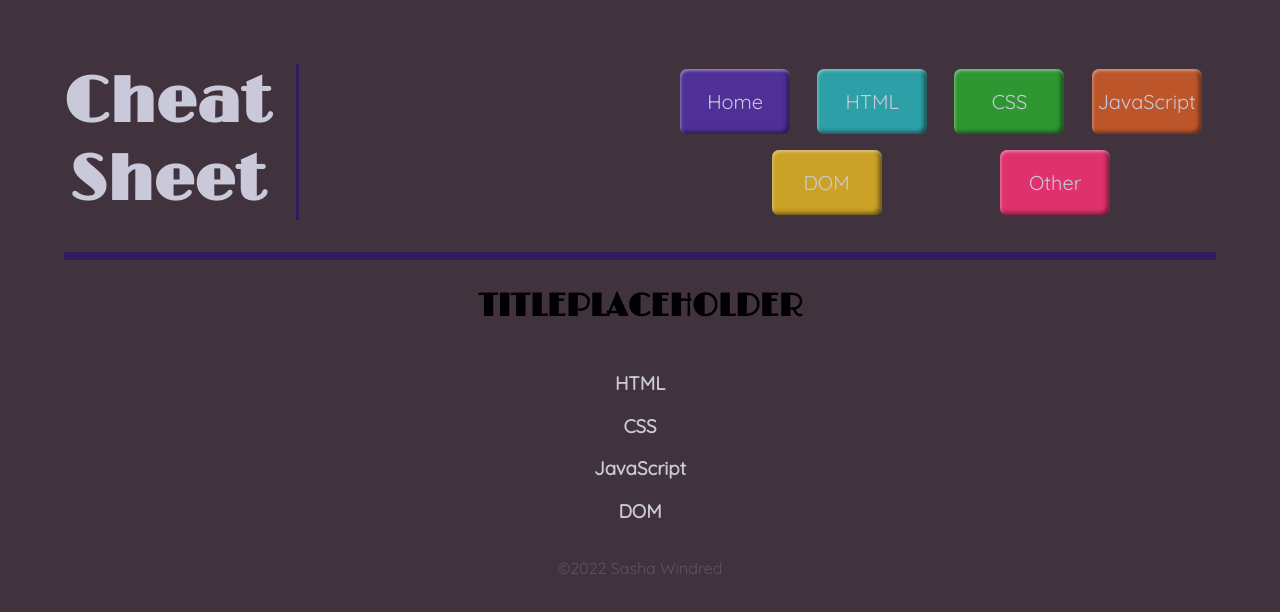
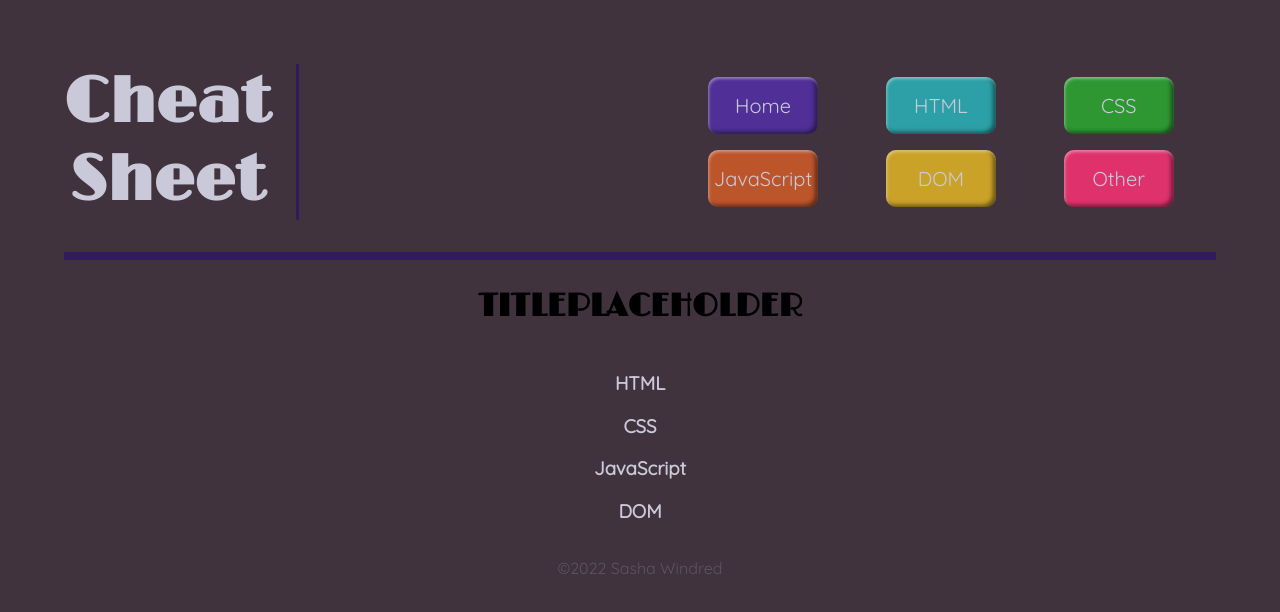
Before and after one commit to SashaisaFish/cheat-sheet, a website: page index.html in a window 1280 px wide. Drawn offline with nearby package versions, Linux system fonts and the light colour scheme.

Commit message:
nav bar working, cleaner code

```diff
--- a/media-queries/desktop.css
+++ b/media-queries/desktop.css
@@ -9,11 +9,11 @@
 		justify-content: flex-end;
 		justify-content: space-evenly;
 	}
-	nav a {
+	.link-btn {
 		/* flex-basis: max-content; */
 		/* width: max-content; */
 		box-sizing: border-box;
-		margin: 1vh 1vw;
+		margin: 1vh 2vw;
 	}
 	h1 {
 		font-size: 4em;
--- a/media-queries/phone.css
+++ b/media-queries/phone.css
@@ -1,6 +1,35 @@
 /* @import "../style.css"; */
 /* || LANDSCAPE */
 @media screen and (orientation: landscape) {
+	header {
+		max-width: 100%;
+		grid-template-columns: min-content 2fr 3fr;
+		place-items: center;
+	}
+	nav {
+		display: grid;
+		grid-column: 3;
+		justify-self: end;
+		grid-template-columns: repeat(3, 1fr);
+		grid-template-rows: repeat(2, 14vh);
+		align-content: stretch;
+		grid-template-areas:
+			"i h c"
+			"j d o";
+		/* justify-content: space-between; */
+	}
+	.link-btn {
+		margin: 0.5vh 0.5vw;
+		text-align: center;
+		align-self: center;
+		/* padding: auto 0; */
+	}
+	.link-text {
+		margin: 2vh auto;
+	}
+	h1 {
+		font-size: 4em;
+	}
 }
 /* || PORTRAIT */
 @media screen and (orientation: portrait) {
@@ -22,15 +51,15 @@
 			"d"
 			"o";
 	}
-	nav a {
+	.link-btn {
 		box-sizing: border-box;
-		margin: 0.5vh 0;
+		margin: 0.25vh 0;
 		/* height: 50px; */
 		display: flex;
 		place-content: center;
 	}
-	nav a p {
-		margin: 1vh 1vw;
+	.link-text {
+		margin: 0.5vh 1vw;
 	}
 	h1 {
 		font-size: 3.5em;
--- a/media-queries/tablet.css
+++ b/media-queries/tablet.css
@@ -21,7 +21,7 @@
 			"c j"
 			"d o";
 	}
-	nav a {
+	.link-btn {
 		margin: 0.5vh 0.5vw;
 		text-align: center;
 		align-self: center;
--- a/script.js
+++ b/script.js
@@ -7,89 +7,72 @@
 /**Element: *Nav*
  */
 function makeNavBar() {
-	// Constants
+	// declare variables
+	let indexText;
+	let indexLink;
+	let htmlText;
+	let htmlLink;
+	let cssText;
+	let cssLink;
+	let jsText;
+	let jsLink;
+	let domText;
+	let domLink;
+	let otherText;
+	let otherLink;
 
-	// // create <ul> element
-	// const list = document.createElement("ul");
-
-	// // set attributes
-	// list.id = "nav-list";
-
-	// // create <li> elements
-
-	// const indexText = document.createElement("li");
-	// const htmlText = document.createElement("li");
-	// const cssText = document.createElement("li");
-	// const jsText = document.createElement("li");
-	// const domText = document.createElement("li");
-	// const otherText = document.createElement("li");
-
-	// // set attributess
-
-	// indexText.id = "index-nav"
-	// htmlText.id = "html-nav";
-	// cssText.id = "css-nav";
-	// jsText.id = "js-nav";
-	// domText.id = "dom-nav";
-	// otherText.id = "other-nav";
+	// create <p> elements
+	indexText = createP(indexText, "index-nav-text", "link-text", "Home");
+	htmlText = createP(htmlText, "html-nav-text", "link-text", "HTML");
+	cssText = createP(cssText, "css-nav-text", "link-text", "CSS");
+	jsText = createP(jsText, "js-nav-text", "link-text", "JavaScript");
+	domText = createP(domText, "dom-nav-text", "link-text", "DOM");
+	otherText = createP(otherText, "other-nav-text", "link-text", "Other");
 
 	// create <a> elements
-	const indexLink = document.createElement("a");
-	const htmlLink = document.createElement("a");
-	const cssLink = document.createElement("a");
-	const jsLink = document.createElement("a");
-	const domLink = document.createElement("a");
-	const otherLink = document.createElement("a");
 
-	// set attributes
-	setLinkAttributes(indexLink, "index-nav", "../index.html", "<p>Home</p>");
-	setLinkAttributes(
+	indexLink = createLink(indexLink, "index-nav", "../index.html", "link-btn");
+	htmlLink = createLink(
 		htmlLink,
 		"html-nav",
 		"../2-html-page/html-page.html",
-		"<p>HTML</p>"
+		"link-btn"
 	);
-	setLinkAttributes(
+	cssLink = createLink(
 		cssLink,
 		"css-nav",
 		"../3-css-page/css-page.html",
-		"<p>CSS</p>"
+		"link-btn"
 	);
-	setLinkAttributes(
+	jsLink = createLink(
 		jsLink,
 		"js-nav",
 		"../4-javascript-page/javascript-page.html",
-		"<p>JavaScript</p>"
+		"link-btn"
 	);
-	setLinkAttributes(
+	domLink = createLink(
 		domLink,
 		"dom-nav",
 		"../5-dom-page/dom-page.html",
-		"<p>DOM</p>"
+		"link-btn"
 	);
-	setLinkAttributes(
+	otherLink = createLink(
 		otherLink,
 		"other-nav",
 		"../6-other-page/other-page.html",
-		"<p>Other</p>"
+		"link-btn"
 	);
+
+	// append <p> elements to <a> elements
+	indexLink.append(indexText);
+	htmlLink.append(htmlText);
+	cssLink.append(cssText);
+	jsLink.append(jsText);
+	domLink.append(domText);
+	otherLink.append(otherText);
 
 	// append <a> elements to <nav> element
 	nav.append(indexLink, htmlLink, cssLink, jsLink, domLink, otherLink);
-
-	// // append <a> elements to <li> elements
-	// indexText.append(indexLink);
-	// htmlText.append(htmlLink);
-	// cssText.append(cssLink);
-	// jsText.append(jsLink);
-	// domText.append(domLink);
-	// otherText.append(otherLink);
-
-	// // append <li> elements to <ul> elements
-	// list.append(indexText, htmlText, cssText, jsText, domText, otherText);
-
-	// // append <ul> element to nav
-	// nav.append(list);
 }
 makeNavBar();
 
@@ -107,14 +90,28 @@
 
 // HELPER FUNCTIONS
 
-/**CREATE LINK
- * @param  {} element
+/**CREATE LINK ELEMENT
+ * @param  {string} elementName
  * @param  {string} elementId
  * @param  {string} hrefLink
+ */
+function createLink(elementName, elementId, elementLink, elementClasses) {
+	elementName = document.createElement("a");
+	elementName.id = elementId;
+	elementName.href = elementLink;
+	elementName.classList.add(elementClasses);
+	return elementName;
+}
+/** CREATE P ELEMENT
+ * @param  {string} elementName
+ * @param  {string} elementId
+ * @param  {string} elementClasses
  * @param  {string} text
  */
-function setLinkAttributes(element, elementId, hrefLink, text) {
-	element.id = elementId;
-	element.href = hrefLink;
-	element.innerHTML = text;
+function createP(elementName, elementId, elementClasses, text) {
+	elementName = document.createElement("p");
+	elementName.id = elementId;
+	elementName.classList.add(elementClasses);
+	elementName.innerText = text;
+	return elementName;
 }
--- a/style.css
+++ b/style.css
@@ -1,8 +1,8 @@
 /* || IMPORTS */
 @import url("https://fonts.googleapis.com/css?family=Limelight&display=swap");
 @import url("https://fonts.googleapis.com/css?family=Quicksand&display=swap");
-@import "./media-queries/phone.css" screen and (max-device-width: 480px),
-	screen and (max-width: 480px);
+@import "./media-queries/phone.css" screen and (max-device-width: 900px),
+	screen and (max-width: 900px);
 @import "./media-queries/tablet.css" screen and (min-device-width: 481px) and
 		(max-device-width: 1024px),
 	screen and (min-width: 481px) and (max-width: 1024px);
@@ -29,23 +29,25 @@
 	--light-pink: #df326c;
 	--button-shine: 1px 2px 3px rgba(255, 255, 255, 40%) inset,
 		-3px -2px 4px rgba(0, 0, 0, 50%) inset;
+	--drop-shadow: 1px 2px 3px rgba(0, 0, 0, 70%);
 	--main-text: "Quicksand", Arial, Helvetica, sans-serif;
 	--header-text: "Limelight", Times, serif;
 }
 
 /* || PRIMARY ELEMENTS */
 html {
+	max-width: 100vw;
 	font-family: var(--main-text);
 }
 body {
-	max-width: 100%;
+	max-width: 100vw;
 	display: flex;
 	flex-direction: column;
 	margin: 0;
 	background-color: var(--dark-grey);
 }
 header {
-	max-width: 100%;
+	max-width: 100vw;
 	display: grid;
 	text-align: center;
 	align-items: center;
@@ -91,22 +93,24 @@
 }
 
 /* || CLASSES */
+.link-btn {
+	box-sizing: border-box;
+	min-width: 110px;
+	border-radius: 10px;
+	box-shadow: var(--button-shine);
+}
+.link-btn:hover {
+	box-shadow: 0 0 4px var(--white-grey), var(--button-shine);
+}
+.link-btn:active {
+	box-shadow: 0 0 4px var(--white-grey), var(--button-shine);
+}
 
 /* || FONTS */
 
 /* || GRIDS */
 
 /* || OTHER */
-nav a {
-	box-sizing: border-box;
-	min-width: 110px;
-	border-radius: 7px;
-	box-shadow: var(--button-shine);
-}
-nav a:hover,
-a:active {
-	box-shadow: 0 0 4px var(--white-grey), var(--button-shine);
-}
 
 #index-nav {
 	background-color: var(--indigo);
```
